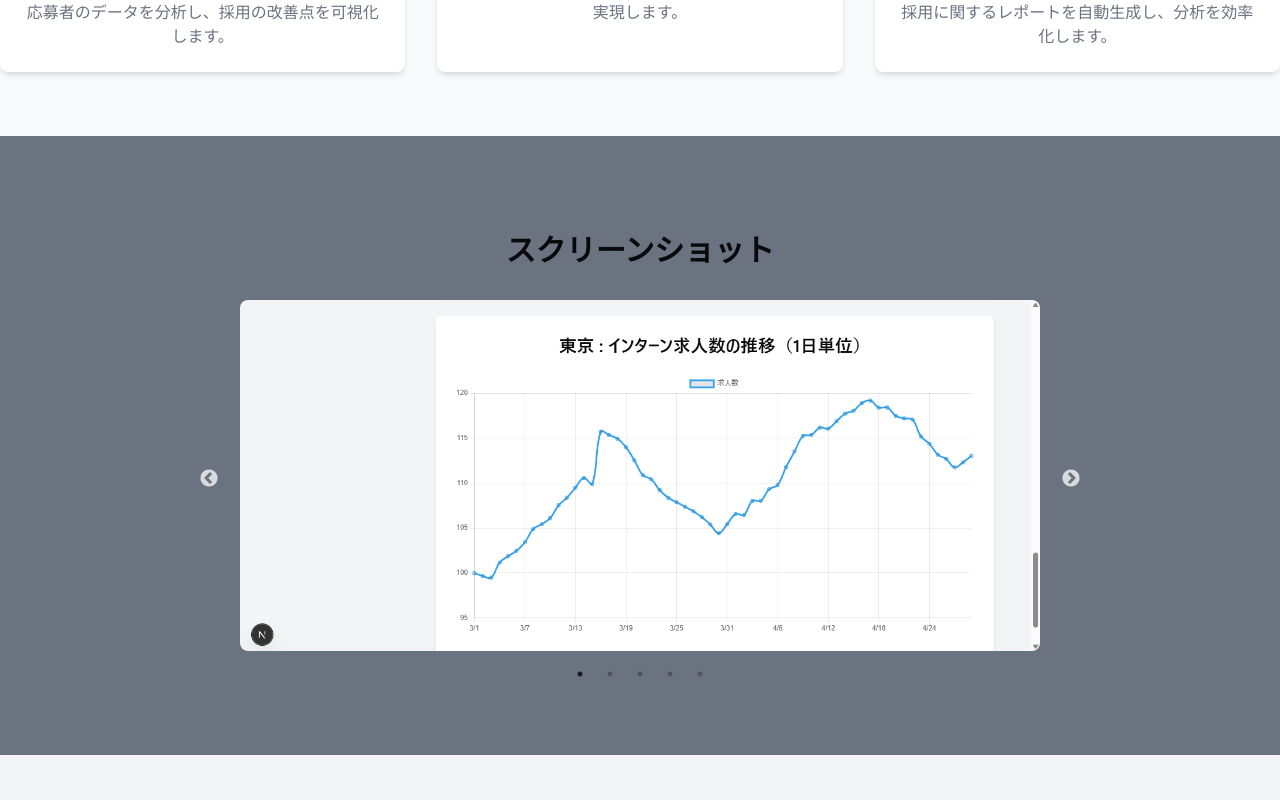
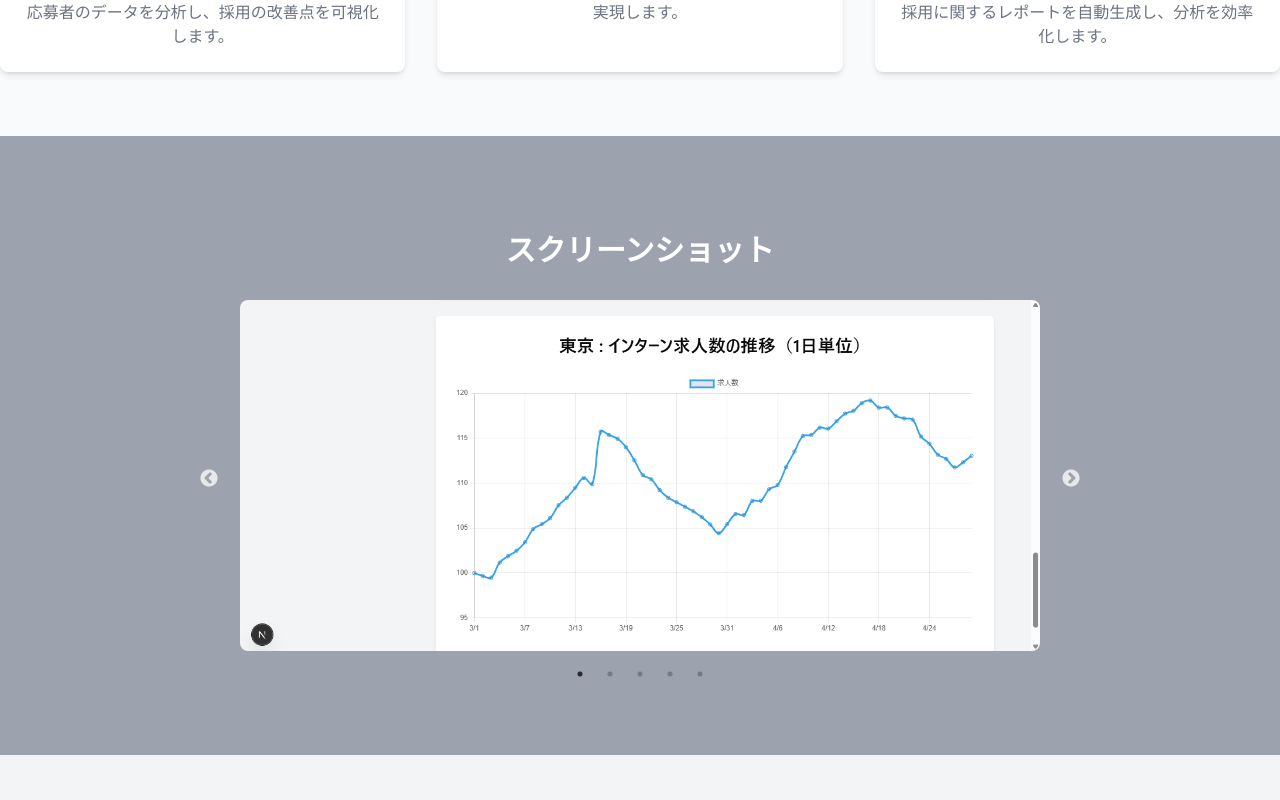
Before and after one commit to ajdjaiuoapooiad/next-port5-frontend-pageRouter, a Next.js app: page / in a window 1280 px wide. Shown: the part 1140-1940 px from the top of the page. Built offline with nearby package versions, Linux system fonts and the light colour scheme.

Commit message:
Navbar error 修正

```diff
--- a/src/components/Navbar.tsx
+++ b/src/components/Navbar.tsx
@@ -1,8 +1,9 @@
 import Link from 'next/link';
-import React, { useState } from 'react';
-
+import React from 'react';
+import { useRouter } from 'next/router'; // useRouterを追加
 
 const Navbar: React.FC = () => {
+  const router = useRouter(); // useRouterを初期化
 
   return (
     <div className="bg-gray-800 text-white">
@@ -10,13 +11,14 @@ const Navbar: React.FC = () => {
         <div className="text-xl font-bold">
           <Link
             href="/"
-          className="flex items-center hover:text-blue-300 transition-colors duration-300" // flexとitems-centerを追加
+            className="flex items-center hover:text-blue-300 transition-colors duration-300"
           >
             <img src='\icons\test.svg' alt="Document Icon" className="w-6 h-6 mr-2" />
             インターン面接管理アプリ
           </Link>
         </div>
 
+        {router.pathname === '/' && ( // トップページでのみリンクを表示
           <div className="hidden md:flex space-x-8 font-semibold">
             <Link
               href="/posts"
@@ -37,9 +39,7 @@ const Navbar: React.FC = () => {
               お問い合わせ
             </Link>
           </div>
-
-
-
+        )}
       </nav>
     </div>
   );
--- a/src/pages/index.tsx
+++ b/src/pages/index.tsx
@@ -81,9 +81,9 @@ const HomePage = () => {
       <Features />
 
       {/* スクリーンショットセクション（改善後） */}
-      <section className="bg-gray-500 py-24 px-10 md:px-56">
+      <section className="bg-gray-400 py-24 px-10 md:px-56">
           <div className="container mx-auto ">
-            <h2 className="text-3xl font-bold text-center mb-8">スクリーンショット</h2>
+            <h2 className="text-3xl font-bold text-white text-center mb-8">スクリーンショット</h2>
             <Slider {...settings}>
               {screenshots.map((screenshot, index) => (
                 <div key={index} className="px-4">
```
Lines whose indentation alone changed are shown as unchanged.
